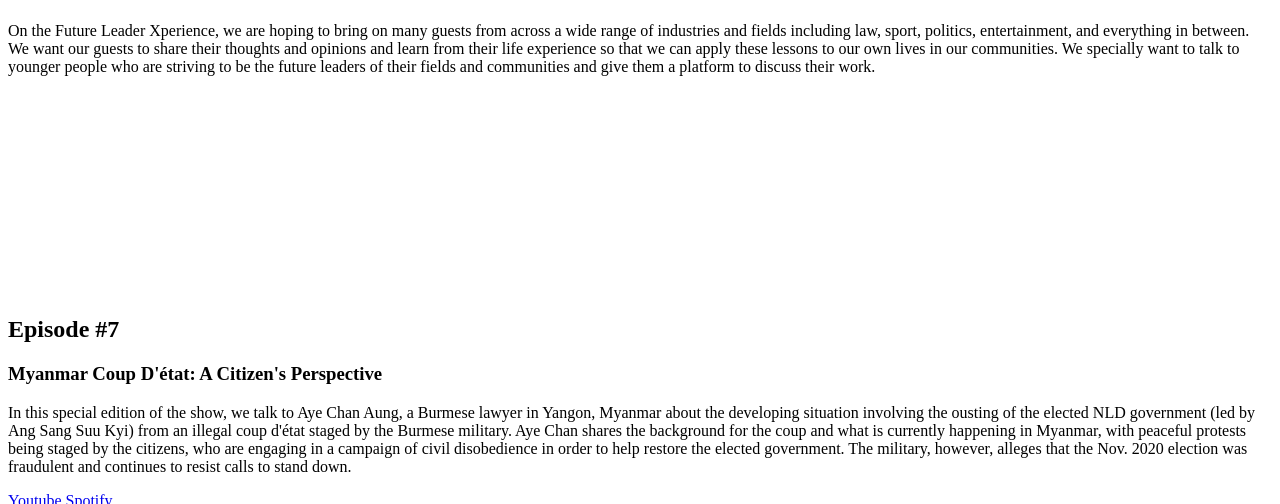
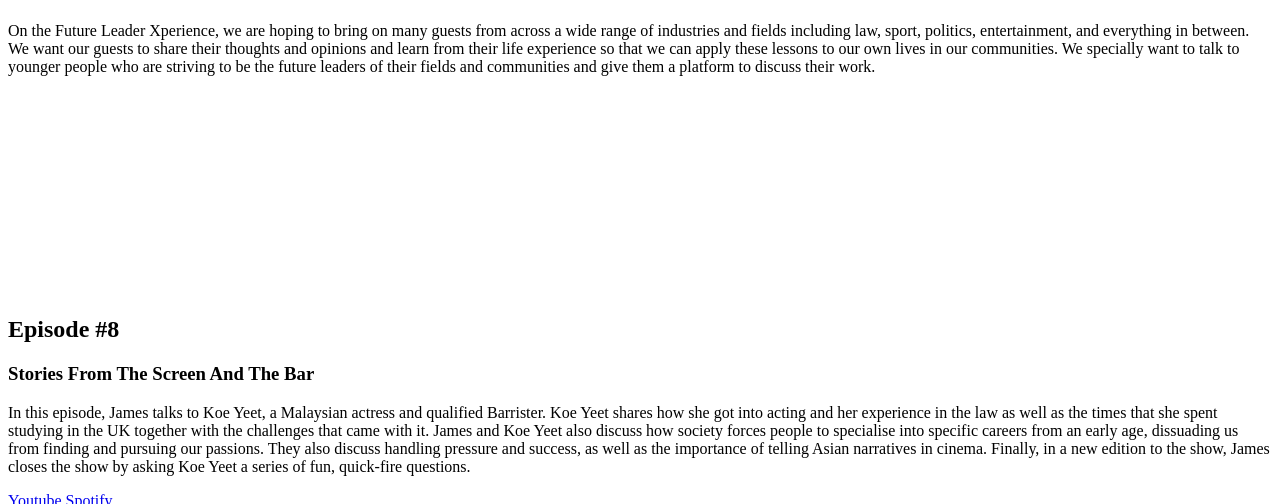
Before and after one commit to pedro15sousa/JamesMillsWebsite, a website: page src/template.html in a window 1280 px wide. Shown: the part 11210-11714 px from the top of the page. Drawn offline with nearby package versions, Linux system fonts and the light colour scheme; grey boxes are pictures that could not be loaded.

Commit message:
episode 8

```diff
--- a/src/template.html
+++ b/src/template.html
@@ -257,6 +257,38 @@
             On the Future Leader Xperience, we are hoping to bring on many guests from across a wide range of industries and fields including law, sport, politics, entertainment, and everything in between. We want our guests to share their thoughts and opinions and learn from their life experience so that we can apply these lessons to our own lives in our communities. We specially want to talk to younger people who are striving to be the future leaders of their fields and communities and give them a platform to discuss their work.
           </p>
 
+          <!-- Each .row is a project -->
+          <div class="row">
+            <div class="col-lg-4 col-sm-12">
+              <div class="project-wrapper__text">
+                <h1 class="project-wrapper__text-title">Episode #8</h1>
+                <h3 class="project-wrapper__text-title">Stories From The Screen And The Bar </h3>
+                <div>
+                  <p class="mb-4">
+                    In this episode, James talks to Koe Yeet, a Malaysian actress and qualified Barrister.
+
+                    Koe Yeet shares how she got into acting and her experience in the law as well as the times that she spent studying in the UK together with the challenges that came with it. James and Koe Yeet also discuss how society forces people to specialise into specific careers from an early age, dissuading us from finding and pursuing our passions. They also discuss handling pressure and success, as well as the importance of telling Asian narratives in cinema. Finally, in a new edition to the show, James closes the show by asking Koe Yeet a series of fun, quick-fire questions.
+                  </p>
+                </div>
+                <a target="_blank" class="cta-btn cta-btn--hero" href="https://www.youtube.com/watch?v=NvNg7WQpFKs">
+                  Youtube
+                </a>
+                <a target="_blank" class="cta-btn text-color-main" href="https://open.spotify.com/episode/3Joi2pMtszVywX5i5BkpXM?si=q846fvjVS5K_S1Wl1pnbdg">
+                  Spotify
+                </a>
+              </div>
+            </div>
+            <div class="col-lg-8 col-sm-12">
+              <div class="project-wrapper__image">
+                <a href="https://www.youtube.com/watch?v=NvNg7WQpFKs" target="_blank">
+                  <div data-tilt class="thumbnail rounded">
+                    <img class="img-fluid" src="./assets2/ep8.png" height="auto" width="500px"/>
+                  </div>
+                </a>
+              </div>
+            </div>
+          </div>
+          <!-- /END Project -->
 
           <!-- Each .row is a project -->
           <div class="row">
```
Also changed, not shown: src/assets2/ep8.png (added).
